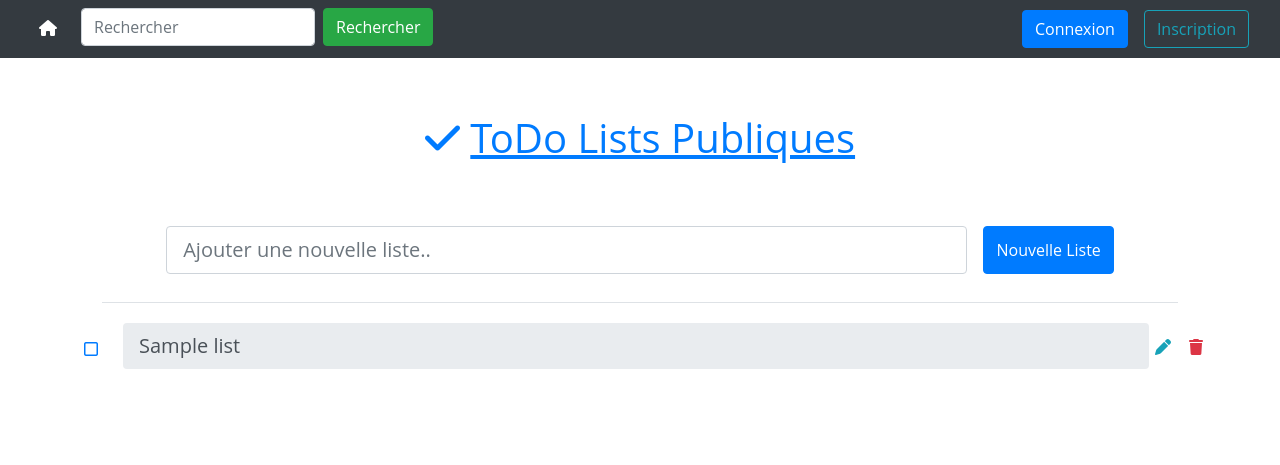
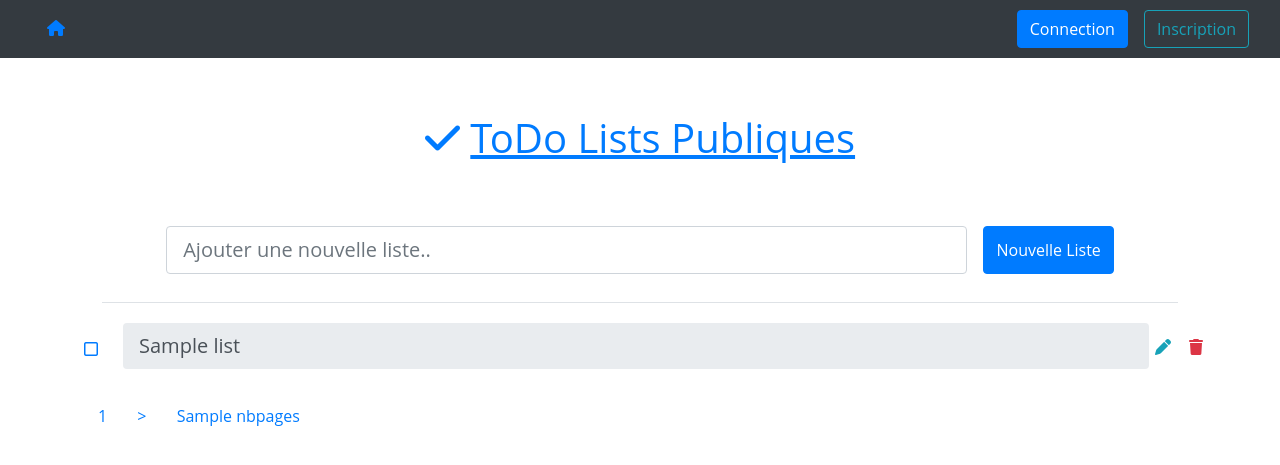
Before and after one commit to Xzeno15150/todo-list, a PHP site: template Views/vue_visiteur.php in a window 1280 px wide. Shown: the top 465 px of the page. Run offline with PHP 8.4, Linux system fonts and the light colour scheme; the template is opened without the code that fills it: most values are stand-ins (such as "Sample title", 1, 10 or a date in 2020); data that the repository does not hold is empty; some libraries are stand-ins or nearby versions.

Commit message:
Ajout de UtilisateurGateway + vues d'erreur et de connection

```diff
--- a/Views/header.php
+++ b/Views/header.php
@@ -1,7 +1,7 @@
 <nav class="navbar navbar-expand-lg navbar-dark bg-dark">
     <div class="container-fluid">
         <div class="collapse navbar-collapse" id="navbarSupportedContent">
-            <ul class="navbar-nav me-auto mb-2 mb-lg-0 mr-auto">
+            <!--<ul class="navbar-nav me-auto mb-2 mb-lg-0 mr-auto">
                 <li class="nav-item">
                     <a class="nav-link active" aria-current="page" href="#">
                         <i class="fas fa-home mr-3"></i>
@@ -14,11 +14,16 @@
                     </form>
                 </li>
 
-            </ul>
+            </ul>-->
+            <div class="mr-auto">
+                <a class="nav-link active" aria-current="page" href="index.php">
+                    <i class="fas fa-home mr-3"></i>
+                </a>
+            </div>
             <ul class="navbar-nav me-auto mb-2 mb-lg-0 ">
                 <?php if (!isset($user_connected)) { ?>
                 <li class="nav-item mr-3">
-                    <input type="button" class="btn btn-primary" value="Connexion"/>
+                    <a type="button" class="btn btn-primary" href="Views/vue_connection.php">Connection</a>
                 </li>
                 <li class="nav-item">
                     <input type="button" class="btn btn-outline-info" value="Inscription" />
--- a/Views/vue_visiteur.php
+++ b/Views/vue_visiteur.php
@@ -58,7 +58,23 @@
                 </div>
             </div>
         </div>
-    <?php }}} ?>
+    <?php }}
+    if (isset($nbpages)) {
+            if($nbpages > 1) { ?>
+                <div class="container m-3 p-2rounded mx-auto shadow">
+                    <a href="#" class="btn">1</a>
+                    <?php if($page > 1) {?>
+                        <a href="#" class="btn">&lt;</a>
+                    <?php }?>
+                    <?php if($page < $nbpages) {?>
+                        <a href="#" class="btn">&gt;</a>
+                    <?php }?>
+                    <a href="#" class="btn"><?php echo $nbpages?></a>
+                </div>
+    <?php   }
+    }}?>
+
+
 
     <div class="container m-3 p-2 rounded mx-auto shadow">
         <div class="row m-1 p-4">
@@ -106,6 +122,20 @@
         </div>
         <?php }} ?>
     </div>
+    <?php if (isset($nbpages)) {
+            if($nbpages > 1) { ?>
+                <div class="container m-3 p-2rounded mx-auto shadow">
+                    <a href="#" class="btn">1</a>
+                    <?php if($page > 1) {?>
+                        <a href="#" class="btn">&lt;</a>
+                    <?php }?>
+                    <?php if($page < $nbpages) {?>
+                        <a href="#" class="btn">&gt;</a>
+                    <?php }?>
+                    <a href="#" class="btn"><?php echo $nbpages?></a>
+                </div>
+    <?php   }
+    }?>
 
 
 </body>
```
Also changed, not shown: DAL/ListeGateway.php (+9 -1 lines), DAL/UtilisateurGateway.php (+21 -1 lines), Views/vue_connection.php (added, +32 -0 lines), Views/vue_erreur.php (added, +16 -0 lines), index.php (+7 -1 lines).
